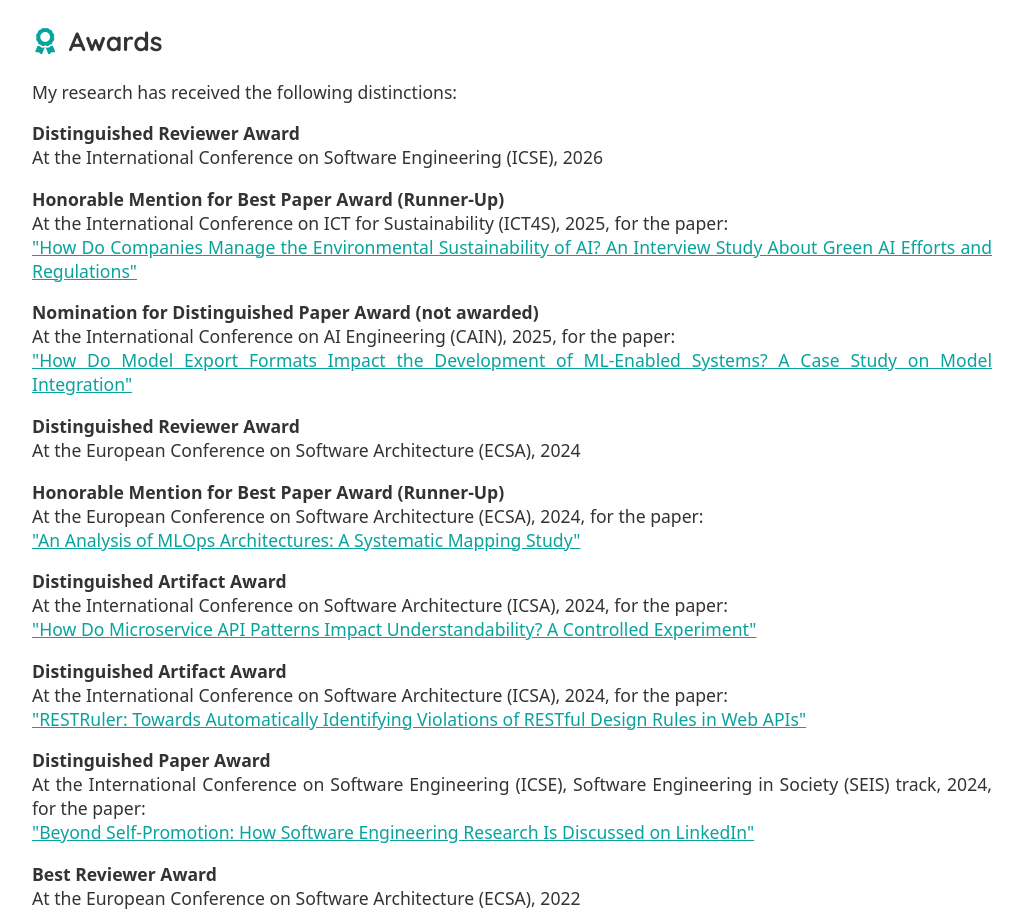
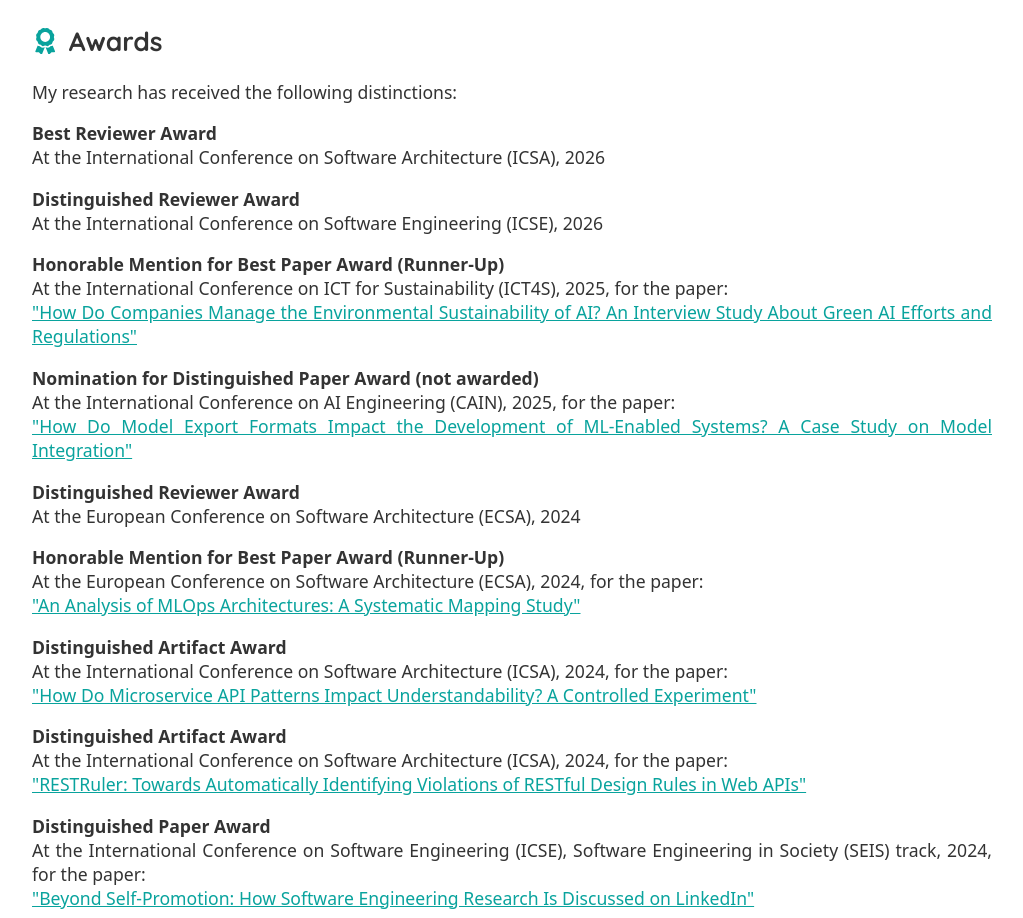
Before and after one commit to xJREB/cv-website, a Gatsby site: page / in a window 1280 px wide. Shown: the part 1960-2878 px from the top of the page, without its empty margins (128-1151 px from the left). Built offline with nearby package versions, Linux system fonts and the light colour scheme; Gatsby itself is replaced by a stand-in of ours.

Commit message:
Updated awards page

```diff
--- a/package.json
+++ b/package.json
@@ -1,7 +1,7 @@
 {
     "name": "jreb-cv",
     "description": "The CV website of Dr. Justus Bogner",
-    "version": "1.9.2",
+    "version": "1.9.3",
     "license": "MIT",
     "scripts": {
         "build": "gatsby build",
--- a/src/components/home-awards.js
+++ b/src/components/home-awards.js
@@ -8,6 +8,13 @@ const Awards = () => {
             </h2>
             <div>
                 <p>My research has received the following distinctions:</p>
+                <p>
+                    <strong>Best Reviewer Award</strong>
+                    <br />
+                    At the International Conference on Software Architecture
+                    (ICSA), 2026
+                </p>
+
                 <p>
                     <strong>Distinguished Reviewer Award</strong>
                     <br />
```
Also changed, not shown: 1 other file.
